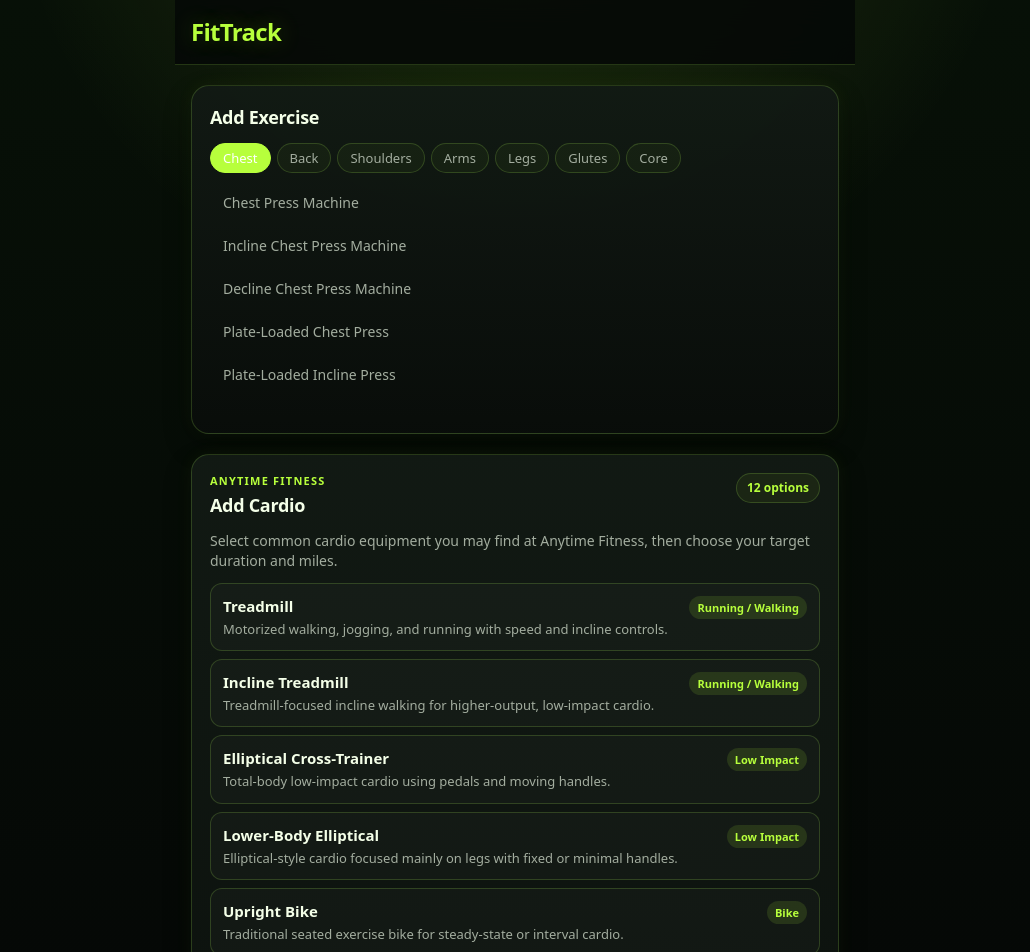
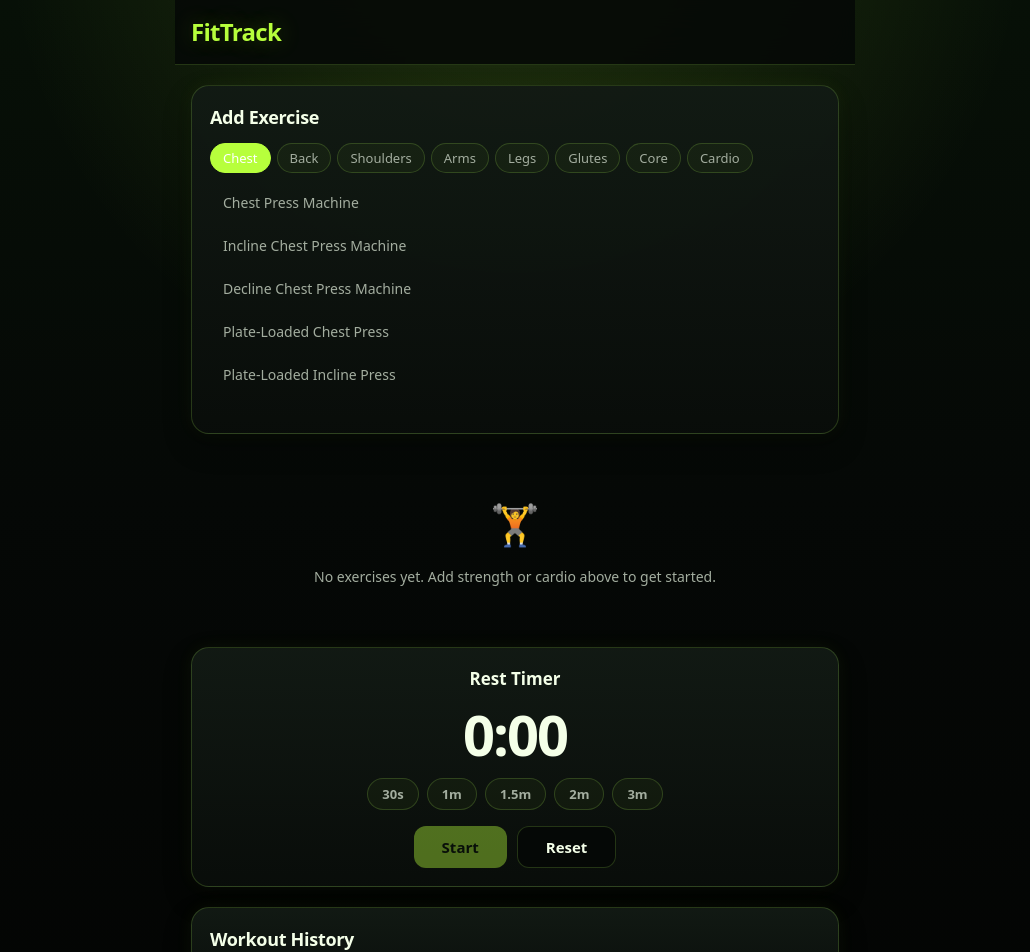
Before and after one commit to tilleyjason-commits/fitness-tracker, a React (Vite) app: page / in a window 1280 px wide. Shown: the top 952 px of the page, without its empty margins (125-1155 px from the left). Built offline with nearby package versions, Linux system fonts and the light colour scheme.

Commit message:
feat: unify cardio exercise selector

```diff
--- a/src/App.css
+++ b/src/App.css
@@ -88,8 +88,7 @@
 .exercise-selector,
 .workout-tracker,
 .workout-history,
-.rest-timer,
-.cardio-section {
+.rest-timer {
   background: linear-gradient(180deg, rgba(18, 26, 20, 0.96), rgba(9, 13, 10, 0.96));
   border: 1px solid var(--border);
   border-radius: var(--radius);
@@ -704,91 +703,7 @@
   color: var(--danger);
 }
 
-/* ── Cardio equipment ── */
-.cardio-section {
-  display: flex;
-  flex-direction: column;
-  gap: 12px;
-}
-
-.cardio-header {
-  display: flex;
-  align-items: flex-start;
-  justify-content: space-between;
-  gap: 12px;
-}
-
-.cardio-count {
-  flex-shrink: 0;
-  padding: 5px 10px;
-  border: 1.5px solid var(--border);
-  border-radius: 99px;
-  background: rgba(183, 255, 60, 0.06);
-  color: var(--accent);
-  font-size: 12px;
-  font-weight: 800;
-}
-
-.cardio-note {
-  color: var(--text);
-  font-size: 14px;
-  line-height: 1.45;
-}
-
-.cardio-list {
-  display: grid;
-  grid-template-columns: 1fr;
-  gap: 8px;
-}
-
-.cardio-item {
-  width: 100%;
-  display: flex;
-  justify-content: space-between;
-  text-align: left;
-  gap: 12px;
-  padding: 12px;
-  border: 1.5px solid var(--border);
-  border-radius: var(--radius-sm);
-  background: rgba(255, 255, 255, 0.025);
-  transition: border-color 0.12s, background 0.12s, box-shadow 0.12s;
-}
-
-.cardio-item:hover,
-.cardio-item.selected {
-  border-color: var(--accent);
-  background: var(--accent-bg);
-  box-shadow: var(--glow);
-}
-
-.cardio-item h3 {
-  color: var(--text-h);
-  font-size: 15px;
-  margin-bottom: 4px;
-}
-
-.cardio-item p {
-  color: var(--text);
-  font-size: 13px;
-  line-height: 1.4;
-}
-
-.cardio-item span {
-  align-self: flex-start;
-  flex-shrink: 0;
-  padding: 4px 8px;
-  border-radius: 99px;
-  background: var(--accent-bg);
-  color: var(--accent);
-  font-size: 11px;
-  font-weight: 800;
-  white-space: nowrap;
-}
-
-.cardio-add-row {
-  margin-top: 2px;
-}
-
+/* ── Cardio workout cards ── */
 .cardio-workout-card {
   border-color: rgba(183, 255, 60, 0.28);
 }
@@ -799,15 +714,3 @@
   font-weight: 700;
   text-align: right;
 }
-
-@media (max-width: 460px) {
-  .cardio-header,
-  .cardio-item {
-    flex-direction: column;
-  }
-
-  .cardio-count,
-  .cardio-item span {
-    align-self: flex-start;
-  }
-}
--- a/src/App.tsx
+++ b/src/App.tsx
@@ -3,7 +3,6 @@ import { ExerciseSelector } from './components/ExerciseSelector';
 import { WorkoutTracker } from './components/WorkoutTracker';
 import { WorkoutHistory } from './components/WorkoutHistory';
 import { RestTimer } from './components/RestTimer';
-import { CardioEquipmentSection } from './components/CardioEquipmentSection';
 import { useLocalStorage } from './hooks/useLocalStorage';
 import { createCardioWorkoutExercise, createWorkoutExercise, getWorkoutTotals, logWorkout, updateSetRecord } from './workoutLog';
 import type { CardioEquipment, WorkoutState, Exercise, WorkoutHistoryEntry } from './types';
@@ -130,8 +129,7 @@ export default function App() {
       </header>
 
       <main className="app-main">
-        <ExerciseSelector onAdd={addExercise} />
-        <CardioEquipmentSection onAdd={addCardioExercise} />
+        <ExerciseSelector onAdd={addExercise} onAddCardio={addCardioExercise} />
         <WorkoutTracker
           exercises={currentWorkout.exercises}
           cardioExercises={currentWorkout.cardioExercises}
--- a/src/components/CardioEquipmentSection.tsx
+++ /dev/null
@@ -1,75 +0,0 @@
-import { useState } from 'react';
-import { CARDIO_EQUIPMENT } from '../data/cardioEquipment';
-import type { CardioEquipment } from '../types';
-
-interface Props {
-  onAdd: (equipment: CardioEquipment, durationMinutes: number, distanceMiles: number) => void;
-}
-
-export function CardioEquipmentSection({ onAdd }: Props) {
-  const [selected, setSelected] = useState<CardioEquipment | null>(null);
-  const [durationMinutes, setDurationMinutes] = useState(30);
-  const [distanceMiles, setDistanceMiles] = useState(0);
-
-  function handleAdd() {
-    if (!selected) return;
-    onAdd(selected, durationMinutes, distanceMiles);
-    setSelected(null);
-  }
-
-  return (
-    <section className="cardio-section">
-      <div className="cardio-header">
-        <div>
-          <span className="eyebrow">Anytime Fitness</span>
-          <h2 className="section-title">Add Cardio</h2>
-        </div>
-        <span className="cardio-count">{CARDIO_EQUIPMENT.length} options</span>
-      </div>
-
-      <p className="cardio-note">
-        Select common cardio equipment you may find at Anytime Fitness, then choose your target duration and miles.
-      </p>
-
-      <div className="cardio-list">
-        {CARDIO_EQUIPMENT.map(item => (
-          <button
-            key={item.id}
-            className={`cardio-item${selected?.id === item.id ? ' selected' : ''}`}
-            onClick={() => setSelected(item)}
-          >
-            <div>
-              <h3>{item.name}</h3>
-              <p>{item.description}</p>
-            </div>
-            <span>{item.category}</span>
-          </button>
-        ))}
-      </div>
-
-      {selected && (
-        <div className="sets-reps-row cardio-add-row">
-          <div className="num-input-group">
-            <label>Duration</label>
-            <div className="num-input">
-              <button onClick={() => setDurationMinutes(value => Math.max(5, value - 5))}>−</button>
-              <span>{durationMinutes} min</span>
-              <button onClick={() => setDurationMinutes(value => Math.min(240, value + 5))}>+</button>
-            </div>
-          </div>
-          <div className="num-input-group">
-            <label>Miles</label>
-            <div className="num-input">
-              <button onClick={() => setDistanceMiles(value => Math.max(0, Number((value - 0.25).toFixed(2))))}>−</button>
-              <span>{distanceMiles} mi</span>
-              <button onClick={() => setDistanceMiles(value => Math.min(50, Number((value + 0.25).toFixed(2))))}>+</button>
-            </div>
-          </div>
-          <button className="add-btn" onClick={handleAdd}>
-            Add Cardio
-          </button>
-        </div>
-      )}
-    </section>
-  );
-}
--- a/src/components/ExerciseSelector.tsx
+++ b/src/components/ExerciseSelector.tsx
@@ -1,23 +1,33 @@
 import { useState } from 'react';
-import { EXERCISES, MUSCLE_GROUPS } from '../data/exercises';
-import type { Exercise } from '../types';
+import { SELECTOR_GROUPS, getSelectorItems, isCardioGroup } from '../data/exerciseSelector';
+import type { CardioEquipment, Exercise } from '../types';
 
 interface Props {
   onAdd: (exercise: Exercise, sets: number, reps: number, weight: number) => void;
+  onAddCardio: (equipment: CardioEquipment, durationMinutes: number, distanceMiles: number) => void;
 }
 
-export function ExerciseSelector({ onAdd }: Props) {
-  const [group, setGroup] = useState<string>(MUSCLE_GROUPS[0]);
-  const [selected, setSelected] = useState<Exercise | null>(null);
+export function ExerciseSelector({ onAdd, onAddCardio }: Props) {
+  const [group, setGroup] = useState<string>(SELECTOR_GROUPS[0]);
+  const [selected, setSelected] = useState<Exercise | CardioEquipment | null>(null);
   const [sets, setSets] = useState(3);
   const [reps, setReps] = useState(10);
   const [weight, setWeight] = useState(50);
+  const [durationMinutes, setDurationMinutes] = useState(30);
+  const [distanceMiles, setDistanceMiles] = useState(0);
 
-  const filtered = EXERCISES.filter(e => e.muscleGroup === group);
+  const cardioMode = isCardioGroup(group);
+  const filtered = getSelectorItems(group);
 
   function handleAdd() {
     if (!selected) return;
-    onAdd(selected, sets, reps, weight);
+
+    if (cardioMode) {
+      onAddCardio(selected as CardioEquipment, durationMinutes, distanceMiles);
+    } else {
+      onAdd(selected as Exercise, sets, reps, weight);
+    }
+
     setSelected(null);
   }
 
@@ -26,7 +36,7 @@ export function ExerciseSelector({ onAdd }: Props) {
       <h2 className="section-title">Add Exercise</h2>
 
       <div className="muscle-tabs">
-        {MUSCLE_GROUPS.map(g => (
+        {SELECTOR_GROUPS.map(g => (
           <button
             key={g}
             className={`muscle-tab${group === g ? ' active' : ''}`}
@@ -38,19 +48,40 @@ export function ExerciseSelector({ onAdd }: Props) {
       </div>
 
       <div className="exercise-list">
-        {filtered.map(ex => (
+        {filtered.map(item => (
           <button
-            key={ex.id}
-            className={`exercise-item${selected?.id === ex.id ? ' selected' : ''}`}
-            onClick={() => setSelected(ex)}
+            key={item.id}
+            className={`exercise-item${selected?.id === item.id ? ' selected' : ''}`}
+            onClick={() => setSelected(item)}
           >
-            {ex.name}
+            {item.name}
           </button>
         ))}
       </div>
 
       {selected && (
         <div className="sets-reps-row">
+          {cardioMode ? (
+            <>
+              <div className="num-input-group">
+                <label>Duration</label>
+                <div className="num-input">
+                  <button onClick={() => setDurationMinutes(value => Math.max(5, value - 5))}>−</button>
+                  <span>{durationMinutes} min</span>
+                  <button onClick={() => setDurationMinutes(value => Math.min(240, value + 5))}>+</button>
+                </div>
+              </div>
+              <div className="num-input-group">
+                <label>Miles</label>
+                <div className="num-input">
+                  <button onClick={() => setDistanceMiles(value => Math.max(0, Number((value - 0.25).toFixed(2))))}>−</button>
+                  <span>{distanceMiles} mi</span>
+                  <button onClick={() => setDistanceMiles(value => Math.min(50, Number((value + 0.25).toFixed(2))))}>+</button>
+                </div>
+              </div>
+            </>
+          ) : (
+            <>
               <div className="num-input-group">
                 <label>Sets</label>
                 <div className="num-input">
@@ -75,6 +106,8 @@ export function ExerciseSelector({ onAdd }: Props) {
                   <button onClick={() => setWeight(w => Math.min(999, w + 5))}>+</button>
                 </div>
               </div>
+            </>
+          )}
           <button className="add-btn" onClick={handleAdd}>
             Add to Workout
           </button>
--- /dev/null
+++ b/src/data/exerciseSelector.ts
@@ -0,0 +1,14 @@
+import { CARDIO_EQUIPMENT } from './cardioEquipment';
+import { EXERCISES, MUSCLE_GROUPS } from './exercises';
+
+export const CARDIO_GROUP = 'Cardio';
+export const SELECTOR_GROUPS = [...MUSCLE_GROUPS, CARDIO_GROUP];
+
+export function getSelectorItems(group: string) {
+  if (group === CARDIO_GROUP) return CARDIO_EQUIPMENT;
+  return EXERCISES.filter(exercise => exercise.muscleGroup === group);
+}
+
+export function isCardioGroup(group: string) {
+  return group === CARDIO_GROUP;
+}
```
Also changed, not shown: 1 other file (tests, documents, lock files or other folders). Lines whose indentation alone changed are shown as unchanged.
